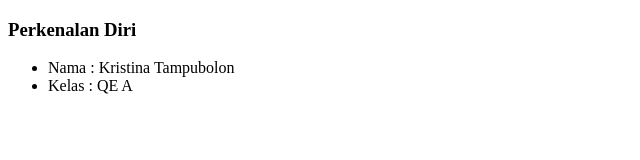
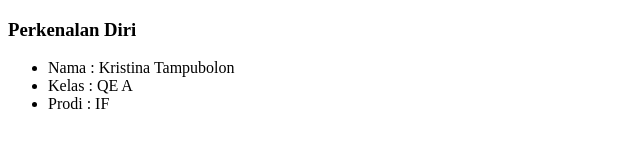
Before and after one commit to KristinaaTampubolon/qe_Kristina-Tampubolon, a plain HTML site: page 3_Versioning Control with Git/praktikum/Home.html in a window 1280 px wide. Shown: the full height of the page, 0-640 px from the left. Drawn offline with Linux system fonts and the light colour scheme.

Commit message:
menambah prodi

```diff
--- a/3_Versioning Control with Git/praktikum/Home.html
+++ b/3_Versioning Control with Git/praktikum/Home.html
@@ -10,6 +10,7 @@
     <ul>
         <li>Nama : Kristina Tampubolon</li>
         <li>Kelas : QE A</li>
+        <li>Prodi : IF</li>
     </ul>
   <body></body>
 </html>
```
